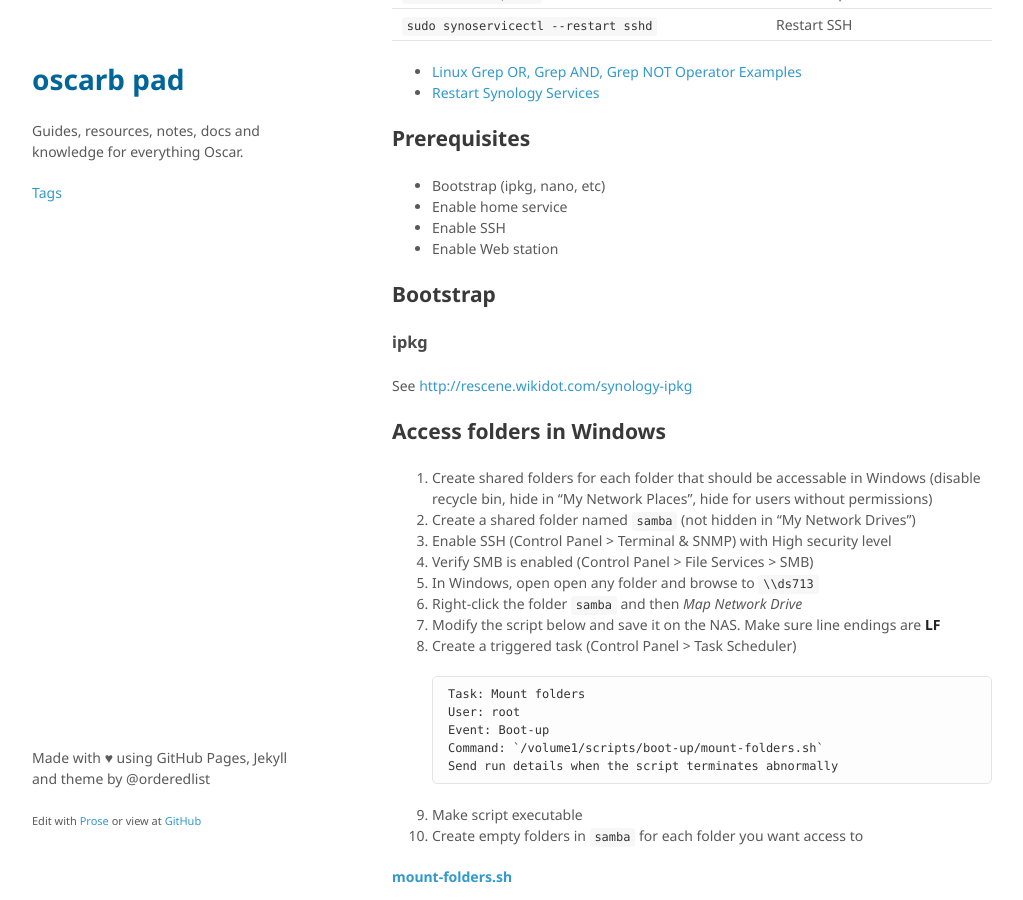
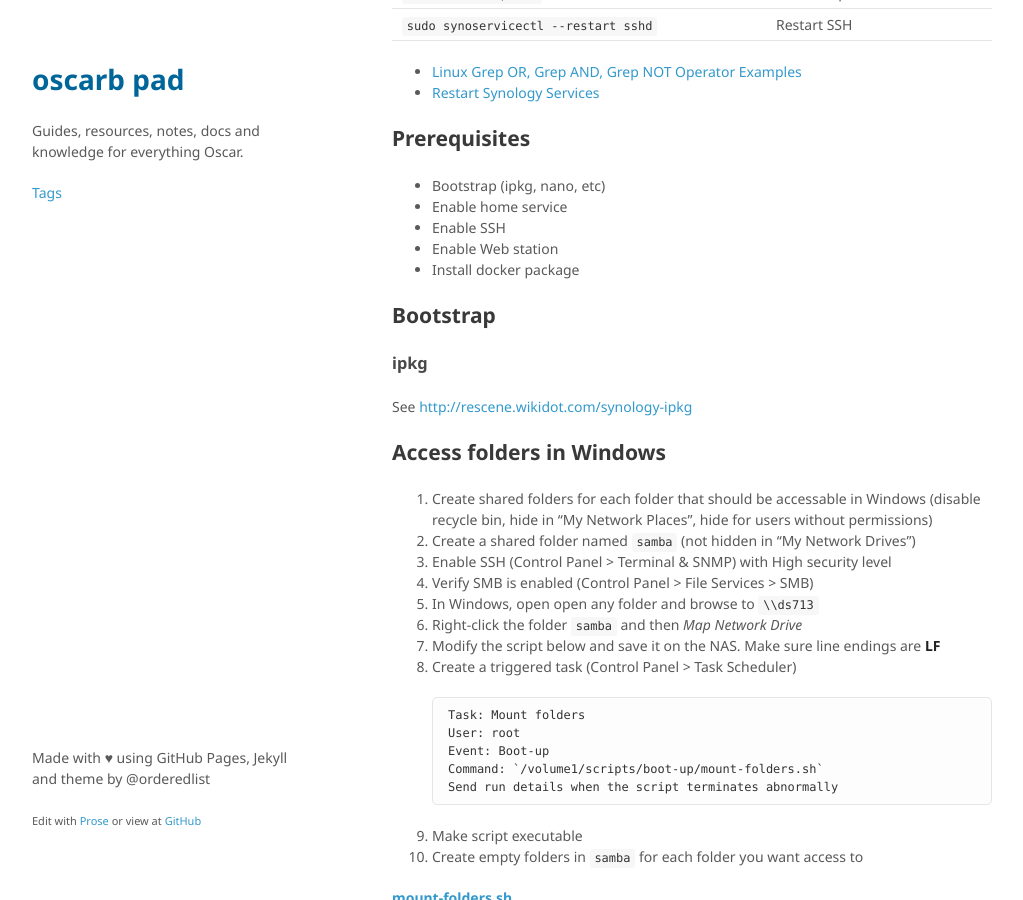
Before and after one commit to oscarb/pad, a Jekyll site: the page built from _docs/ds713.md, in a window 1280 px wide and 900 px high, scrolled down 1726 px. Shown: the whole window, without its empty margins (128-1151 px from the left). Built offline with Jekyll 4.4.1, drawn with Linux system fonts in a browser that asks for light colours; some web fonts are replaced.

Commit message:
Update ds713.md

```diff
--- a/_docs/ds713.md
+++ b/_docs/ds713.md
@@ -52,6 +52,7 @@ Command | Description
 * Enable home service
 * Enable SSH
 * Enable Web station
+* Install docker package
 
 ## Bootstrap
 
```
